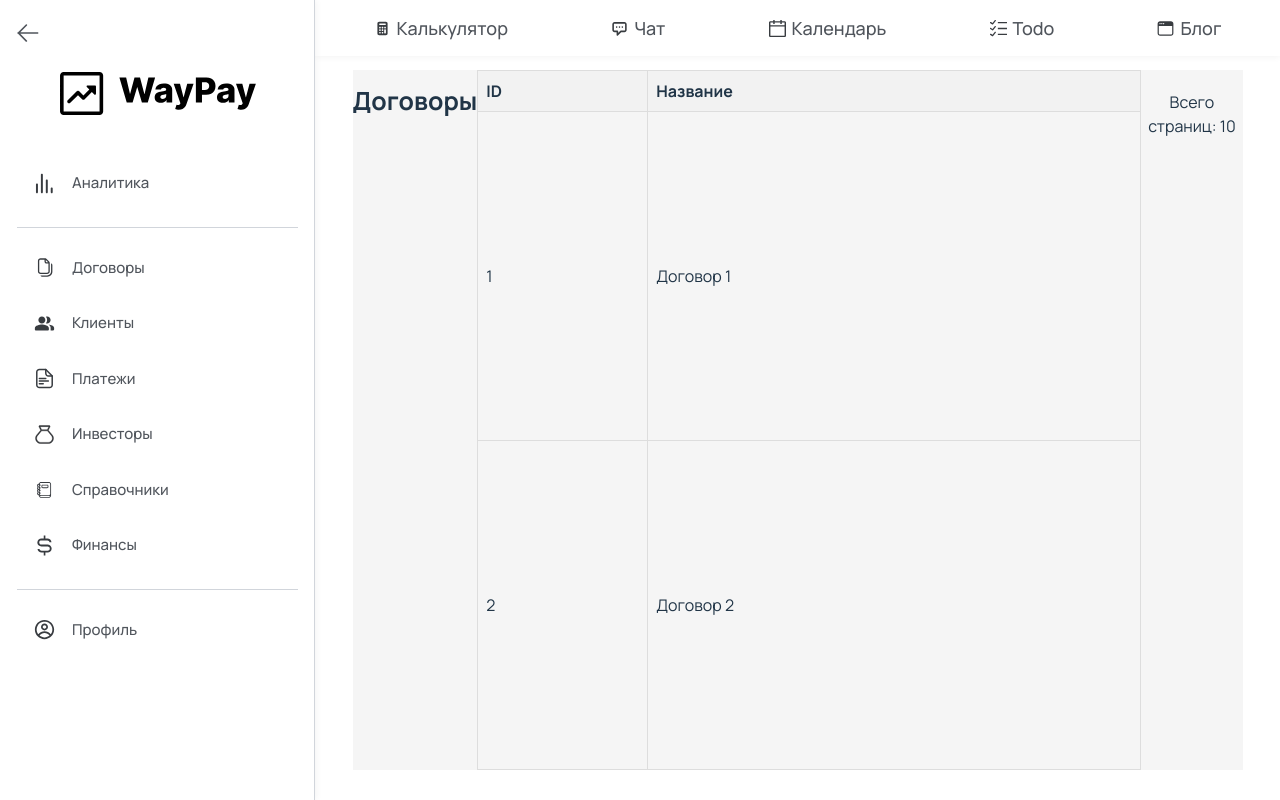
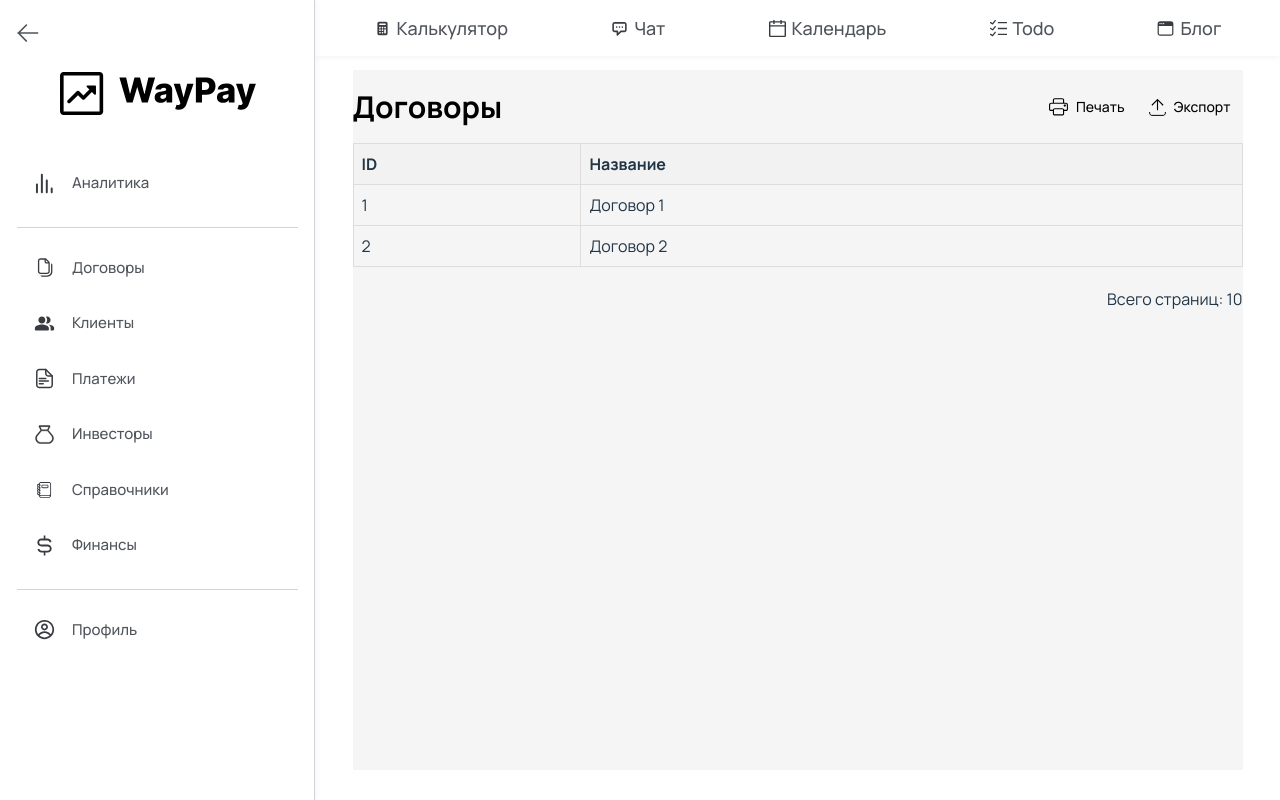
Before and after one commit to omenofsunrise/WayPay_front, a React (Vite) app: page /credits in a window 1280 px wide. Built offline with nearby package versions, Linux system fonts and the light colour scheme.

Commit message:
создал пару ошибок

```diff
--- a/package.json
+++ b/package.json
@@ -22,7 +22,8 @@
     "react-router-dom": "^7.6.0",
     "react-toastify": "^11.0.5",
     "rollup-plugin-visualizer": "^5.14.0",
-    "styled-components": "^6.1.18"
+    "styled-components": "^6.1.18",
+    "vite-plugin-svgr": "^4.3.0"
   },
   "devDependencies": {
     "@eslint/js": "^9.25.0",
--- /dev/null
+++ b/src/components/ui/Buttons/ExportButton.tsx
@@ -0,0 +1,53 @@
+import styled from 'styled-components';
+import React from 'react';
+
+const DefaultExportIcon = () => (
+    <svg width="17" height="18" viewBox="0 0 17 18" fill="none" xmlns="http://www.w3.org/2000/svg">
+        <path d="M8.50006 1.62496L8.10181 1.22671L8.50006 0.82959L8.89831 1.22671L8.50006 1.62496ZM9.06256 11.75C9.06256 11.8991 9.00329 12.0422 8.8978 12.1477C8.79232 12.2532 8.64924 12.3125 8.50006 12.3125C8.35087 12.3125 8.2078 12.2532 8.10231 12.1477C7.99682 12.0422 7.93756 11.8991 7.93756 11.75H9.06256ZM2.47681 6.85171L8.10181 1.22671L8.89831 2.02321L3.27331 7.64821L2.47681 6.85171ZM8.89831 1.22671L14.5233 6.85171L13.7268 7.64821L8.10181 2.02321L8.89831 1.22671ZM9.06256 1.62496V11.75H7.93756V1.62496H9.06256Z" fill="black"/>
+        <path d="M0.625 14V15.125C0.625 15.7217 0.862053 16.294 1.28401 16.716C1.70597 17.1379 2.27826 17.375 2.875 17.375H14.125C14.7217 17.375 15.294 17.1379 15.716 16.716C16.1379 16.294 16.375 15.7217 16.375 15.125V14" stroke="black"/>
+    </svg>
+);
+
+interface ExportButtonProps extends React.ButtonHTMLAttributes<HTMLButtonElement> {
+  children?: React.ReactNode;
+  icon?: React.ReactNode;
+}
+
+const ExportButton: React.FC<ExportButtonProps> = ({
+  children = 'Экспорт',
+  icon = <DefaultExportIcon />,
+  ...props
+}) => {
+  return (
+    <ButtonContainer {...props}>
+      {icon}
+      <span>{children}</span>
+    </ButtonContainer>
+  );
+};
+
+const ButtonContainer = styled.button`
+  display: inline-flex;
+  align-items: center;
+  justify-content: center;
+  gap: 8px;
+  padding: 8px 12px;
+  background-color: transparent;
+  border: none;
+  border-radius: 5px;
+  cursor: pointer;
+  color: inherit;
+  font-size: 14px;
+  transition: background-color 0.2s ease;
+
+  &:hover {
+    background-color: rgba(209, 213, 219, 1);
+  }
+
+  &:focus {
+    outline: none;
+    box-shadow: 0 0 0 2px rgba(156, 163, 175, 0.5);
+  }
+`;
+
+export default ExportButton;
--- /dev/null
+++ b/src/components/ui/Layouts/FilterField.tsx
@@ -0,0 +1,11 @@
+import styled from "styled-components";
+
+const FilterField = styled.div`
+    margin-right: auto;
+    text-align: left;
+    font-size: 30px;
+    color: black;
+    font-weight: 600;
+`;
+
+export default FilterField;
--- a/src/components/ui/fields/PageLayout.tsx
+++ b/src/components/ui/Layouts/PageLayout.tsx
@@ -2,6 +2,7 @@ import styled from "styled-components";
 
 const PageLayout = styled.div`
   display: flex;
+  flex-direction: column;
   min-height: calc(100vh - 100px);
   width: calc(100vw - 390px);
   background-color: #f5f5f5;
--- /dev/null
+++ b/src/components/ui/Layouts/TitleLayout.tsx
@@ -0,0 +1,12 @@
+import styled from "styled-components";
+
+const TitleField = styled.div`
+    display: flex;
+    flex-direction: row;
+    text-align: left;
+    font-size: 30px;
+    color: black;
+    font-weight: 600;
+`;
+
+export default TitleField;
--- a/src/components/ui/fields/CustomTitle.tsx
+++ b/src/components/ui/fields/CustomTitle.tsx
@@ -3,7 +3,9 @@ import styled from "styled-components";
 const CustomTitle = styled.h1`
     margin-right: auto;
     text-align: left;
-    font-size: 25px;
+    font-size: 30px;
+    color: black;
+    font-weight: 600;
 `;
 
 export default CustomTitle;
--- a/src/pages/CreditPage.tsx
+++ b/src/pages/CreditPage.tsx
@@ -1,8 +1,11 @@
-import styled from 'styled-components';
 import CustomTitle from '../components/ui/fields/CustomTitle';
+import TitleField from '../components/ui/Layouts/TitleLayout';
+import ExportButton from '../components/ui/Buttons/ExportButton';
 import ContractsTable from '../components/ui/fields/CustomTable';
 import Pagination from '../components/ui/fields/CustomPagination';
-import PageLayout from '../components/ui/fields/PageLayout';
+import PageLayout from '../components/ui/Layouts/PageLayout';
+import FilterField from '../components/ui/Layouts/FilterField';
+import PrintIcon from '../assets/ui/print.svg?react';
 
 const CreditPage = () => {
   const data = {
@@ -15,7 +18,14 @@ const CreditPage = () => {
 
   return (
     <PageLayout>
-      <CustomTitle>Договоры</CustomTitle>
+      <TitleField>
+        <CustomTitle>Договоры</CustomTitle>
+        <ExportButton icon={<PrintIcon />}>Печать</ExportButton>
+        <ExportButton />
+      </TitleField>
+      <FilterField>
+
+      </FilterField>
       <ContractsTable data={data.items} />
       <Pagination total={data.total} />
     </PageLayout>
--- a/vite.config.ts
+++ b/vite.config.ts
@@ -1,10 +1,11 @@
 import { defineConfig } from 'vite'
 import react from '@vitejs/plugin-react'
 import { visualizer } from 'rollup-plugin-visualizer';
+import svgr from 'vite-plugin-svgr';
 
 // https://vite.dev/config/
 export default defineConfig({
-  plugins: [react(), visualizer()],
+  plugins: [svgr(), react(), visualizer()],
   build: {
     sourcemap: false,
   }
```
Also changed, not shown: src/assets/ui/print.svg (added), 1 other file (tests, documents, lock files or other folders).
